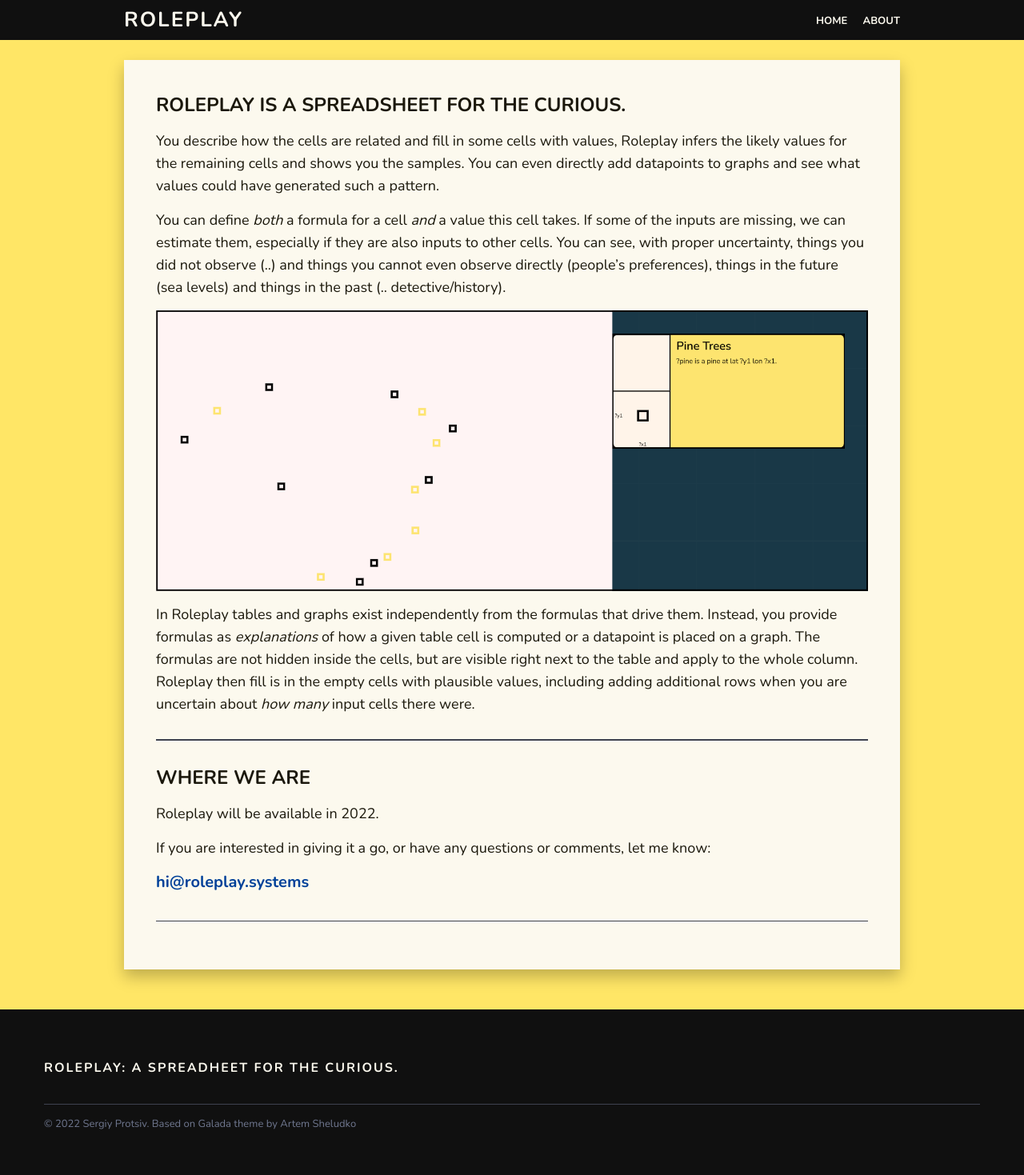
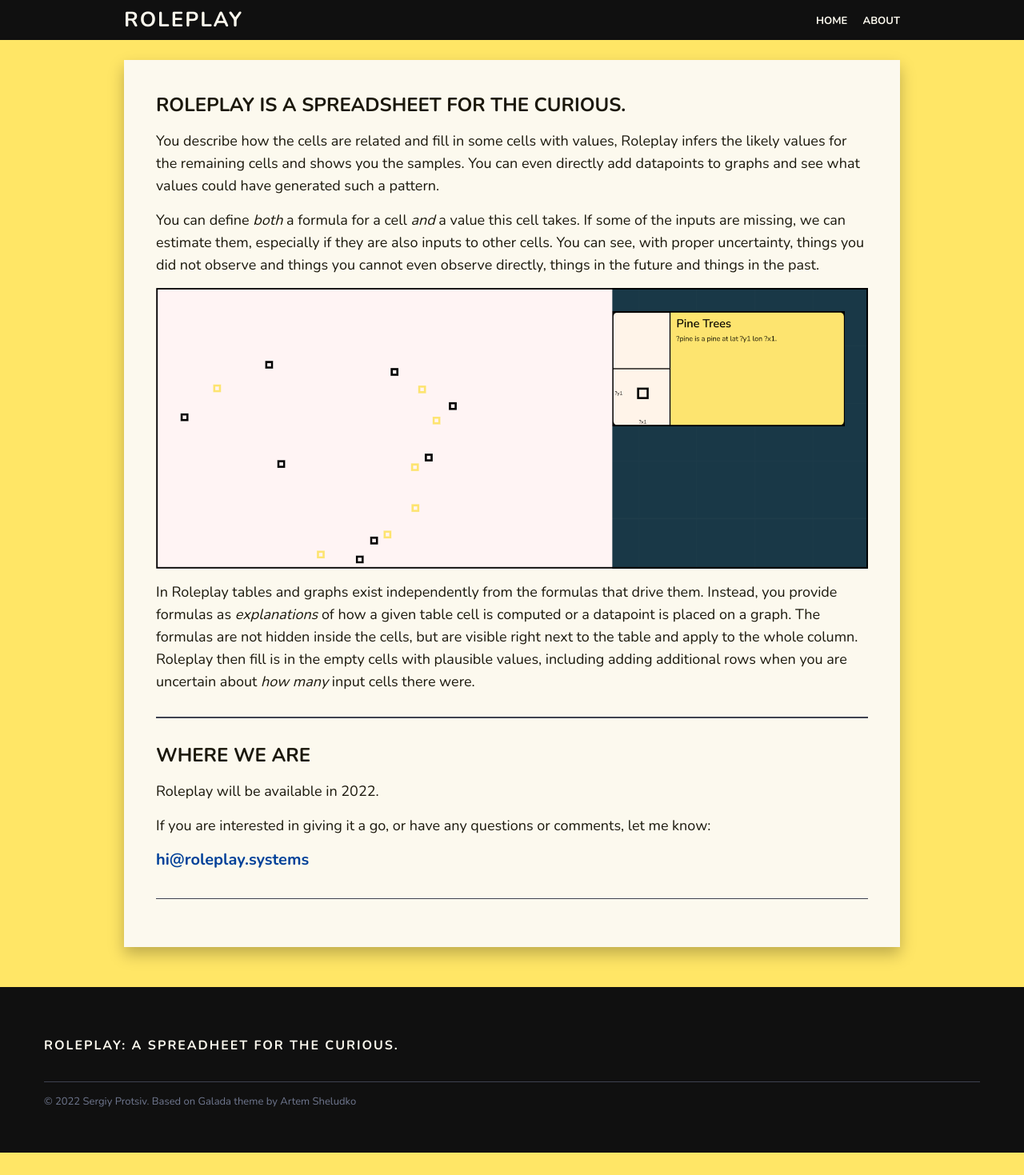
Before and after one commit to roleplaysystems/roleplaysystems.github.io, a Jekyll site: the page built from _pages/index.md, in a window 1280 px wide. Shown: the whole page at 80% size. Built offline with Jekyll 4.4.1, drawn with Linux system fonts in a browser that asks for light colours; nearby versions of some CDN libraries; the list of posts is cut into pages by our own code; after the commit the page ends 1441 px from its top, so only the background shows below that.

Commit message:
Curious edit

```diff
--- a/_pages/index.md
+++ b/_pages/index.md
@@ -8,7 +8,7 @@ permalink: /
 
 You describe how the cells are related and fill in some cells with values, Roleplay infers the likely values for the remaining cells and shows you the samples. You can even directly add datapoints to graphs and see what values could have generated such a pattern.
 
-You can define _both_ a formula for a cell _and_ a value this cell takes. If some of the inputs are missing, we can estimate them, especially if they are also inputs to other cells. You can see, with proper uncertainty, things you did not observe (..) and things you cannot even observe directly (people's preferences), things in the future (sea levels) and things in the past (.. detective/history).
+You can define _both_ a formula for a cell _and_ a value this cell takes. If some of the inputs are missing, we can estimate them, especially if they are also inputs to other cells. You can see, with proper uncertainty, things you did not observe and things you cannot even observe directly, things in the future and things in the past.
 
 ![]({{site.baseurl}}/img/top.png)
 
```
